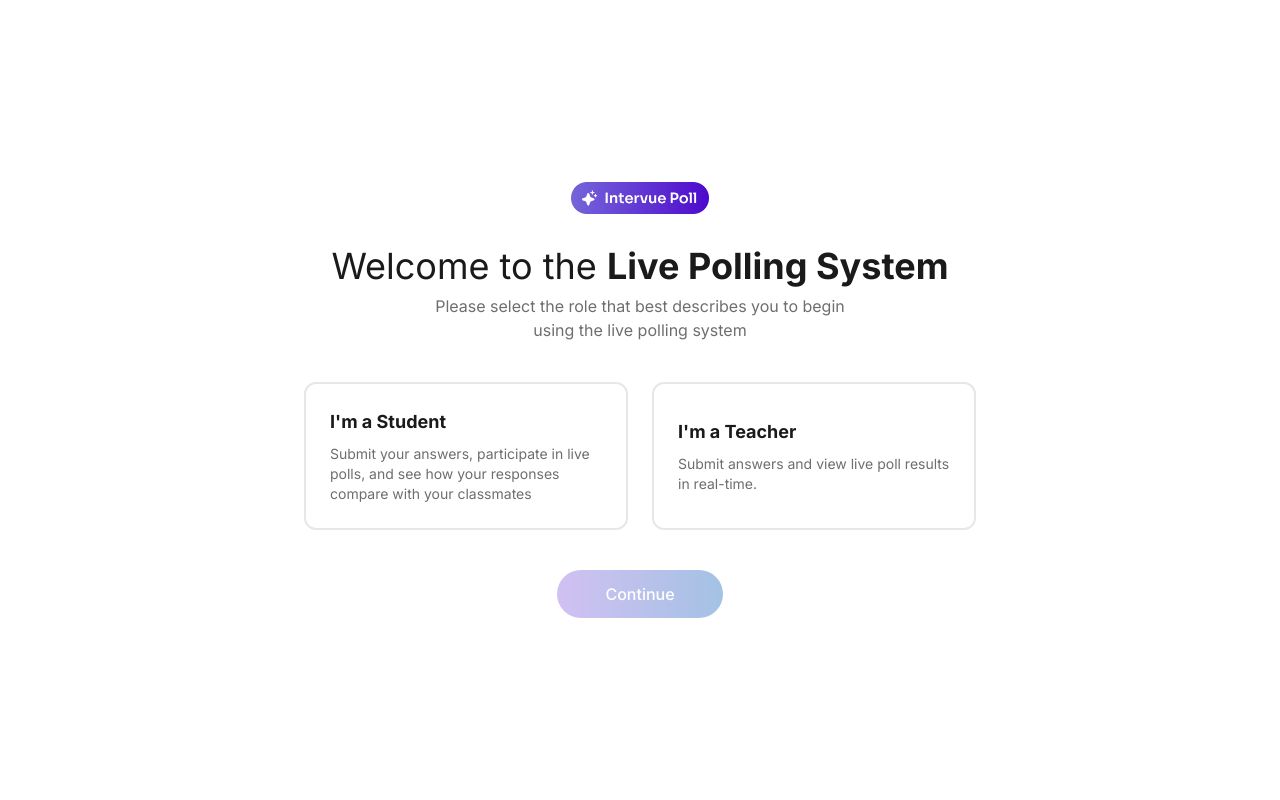
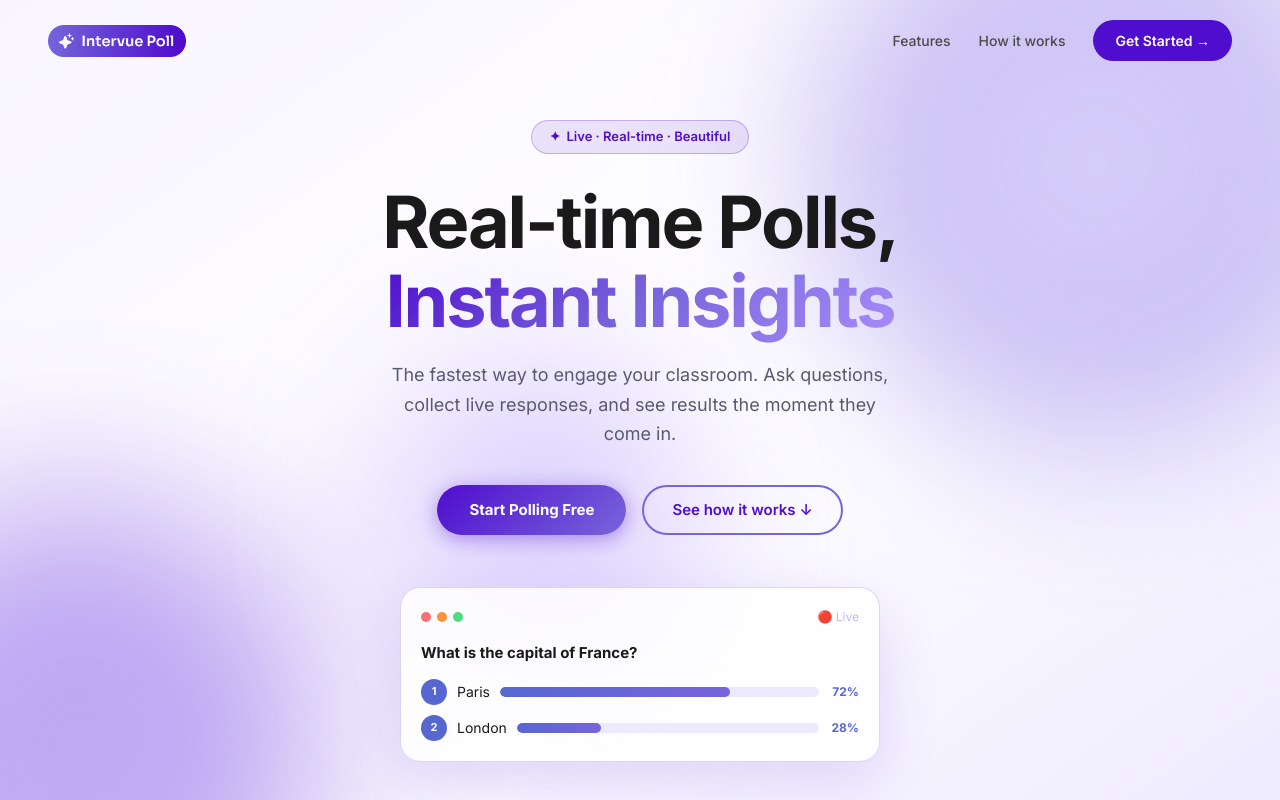
Before and after one commit to vishal-tambi/polling-system, a React (Vite) app in the folder frontend/: page / in a window 1280 px wide. Shown: the top 800 px of the page. Built offline with nearby package versions, Linux system fonts and the light colour scheme; no server answers.

Commit message:
Uncomment LandingPage route in App.tsx

```diff
--- a/frontend/src/App.tsx
+++ b/frontend/src/App.tsx
@@ -1,6 +1,6 @@
 import { BrowserRouter as Router, Routes, Route, Navigate } from 'react-router-dom';
 import { usePoll } from './context/PollContext';
-// import LandingPage from './pages/LandingPage';
+import LandingPage from './pages/LandingPage';
 import RoleSelect from './pages/RoleSelect';
 import StudentName from './pages/StudentName';
 import StudentWaiting from './pages/StudentWaiting';
@@ -18,8 +18,8 @@
       <div className="min-h-screen bg-white relative">
         <Routes>
           {/* Landing */}
-          {/* <Route path="/" element={<LandingPage />} /> */}
-          <Route path="/" element={<RoleSelect />} />
+          <Route path="/" element={<LandingPage />} />
+          <Route path="/role" element={<RoleSelect />} />
 
           {/* Student flow */}
           <Route path="/student/name" element={<StudentName />} />
```
